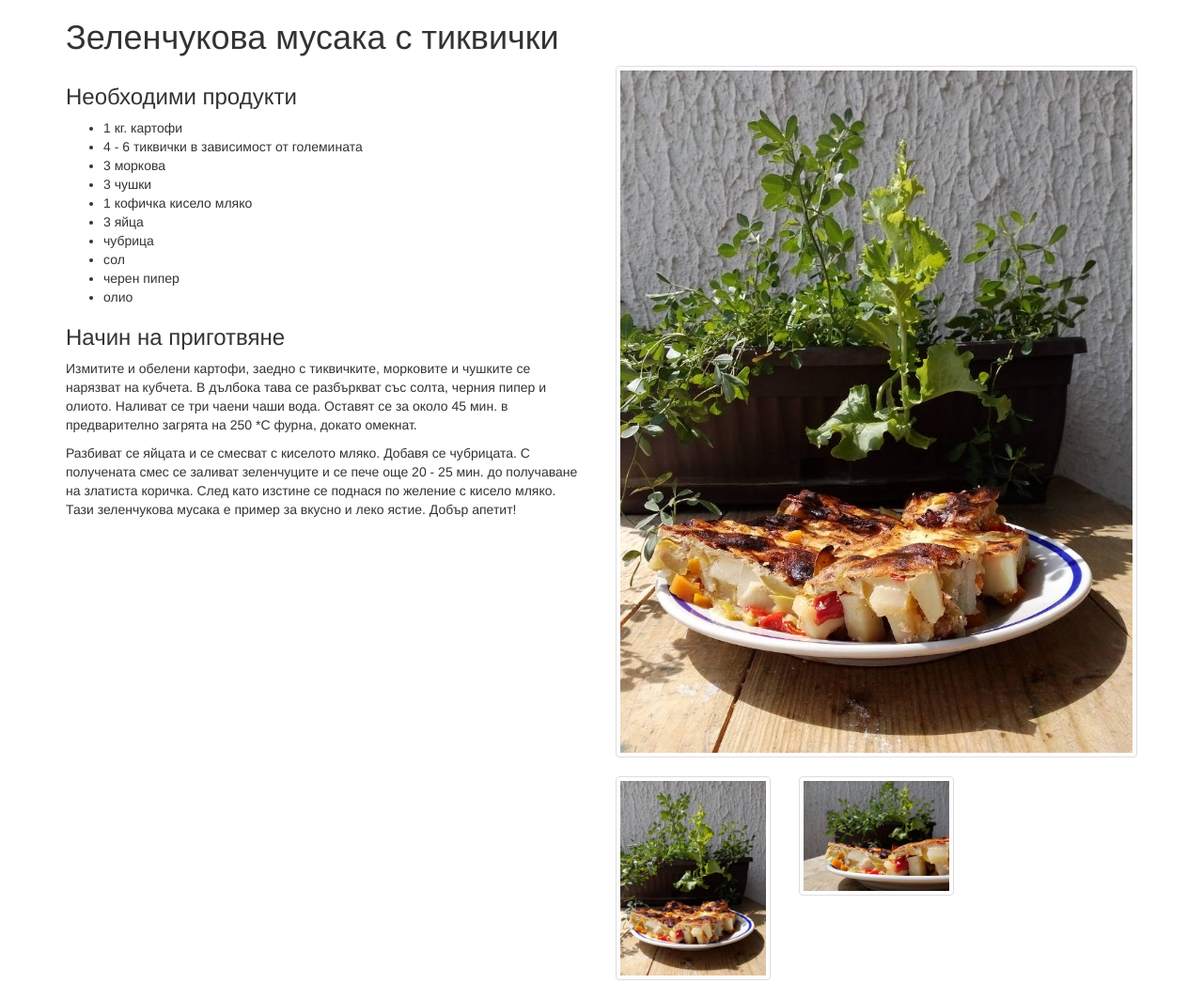
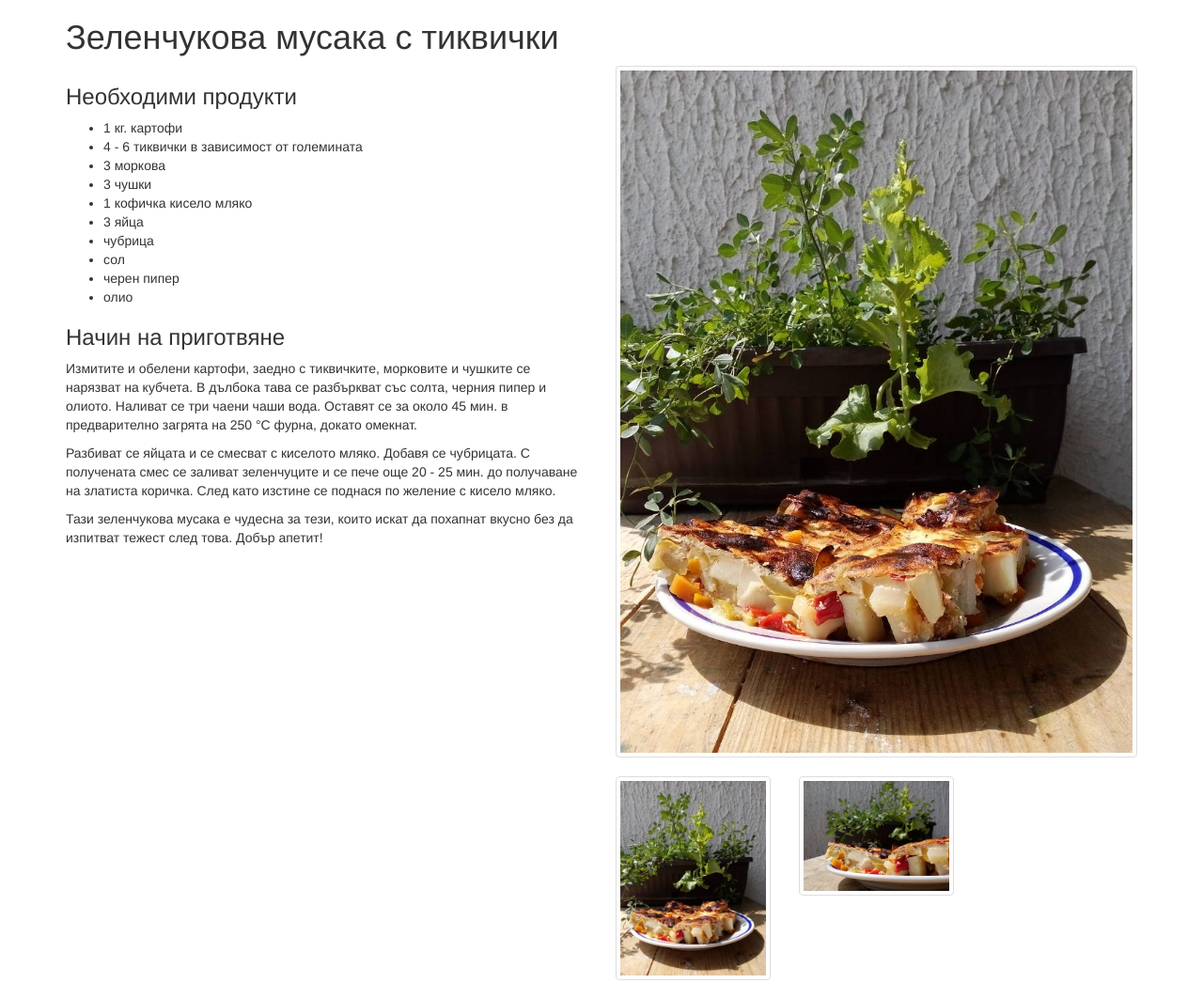
Before and after one commit to svetladm/recipes, a Jekyll site: the page built from _recipes/vegetable_hash_with_courgette.md, in a window 1280 px wide. Shown: the whole page at 94% size. Built offline with Jekyll 4.4.1, drawn with Linux system fonts in a browser that asks for light colours.

Commit message:
Update vegetable_hash_with_courgette.md

```diff
--- a/_recipes/vegetable_hash_with_courgette.md
+++ b/_recipes/vegetable_hash_with_courgette.md
@@ -15,7 +15,8 @@ title: Зеленчукова мусака с тиквички
 
 
 ### Начин на приготвяне
-Измитите и обелени картофи, заедно с тиквичките, морковите и чушките се нарязват на кубчета. В дълбока тава се разбъркват със солта, черния пипер и олиото. Наливат се три чаени чаши вода. Оставят се за около 45 мин. в предварително загрята на 250 *С фурна, докато омекнат.
+Измитите и обелени картофи, заедно с тиквичките, морковите и чушките се нарязват на кубчета. В дълбока тава се разбъркват със солта, черния пипер и олиото. Наливат се три чаени чаши вода. Оставят се за около 45 мин. в предварително загрята на 250 °C фурна, докато омекнат.
 
 Разбиват се яйцата и се смесват с киселото мляко. Добавя се чубрицата. С получената смес се заливат зеленчуците и се пече още 20 - 25 мин. до получаване на златиста коричка. След като изстине се поднася по желение с кисело мляко.
-Тази зеленчукова мусака е пример за вкусно и леко ястие. Добър апетит!
+
+Тази зеленчукова мусака е чудесна за тези, които искат да похапнат вкусно без да изпитват тежест след това. Добър апетит!
```
